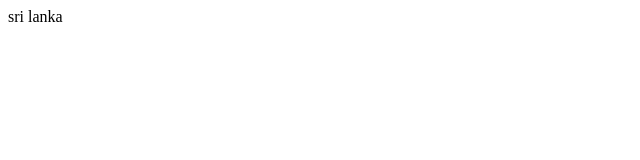
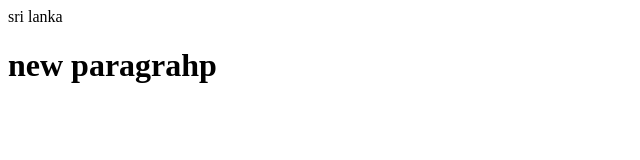
Before and after one commit to Dilhara-hub/testgitone, a plain HTML site: page index.html in a window 1280 px wide. Shown: the whole page, without its empty margins (0-640 px from the left). Drawn offline with Linux system fonts and the light colour scheme.

Commit message:
create new h1

```diff
--- a/index.html
+++ b/index.html
@@ -7,5 +7,6 @@
 </head>
 <body>
     <h>sri lanka</h>
+    <h1>new paragrahp</h1>
 </body>
 </html>
```
